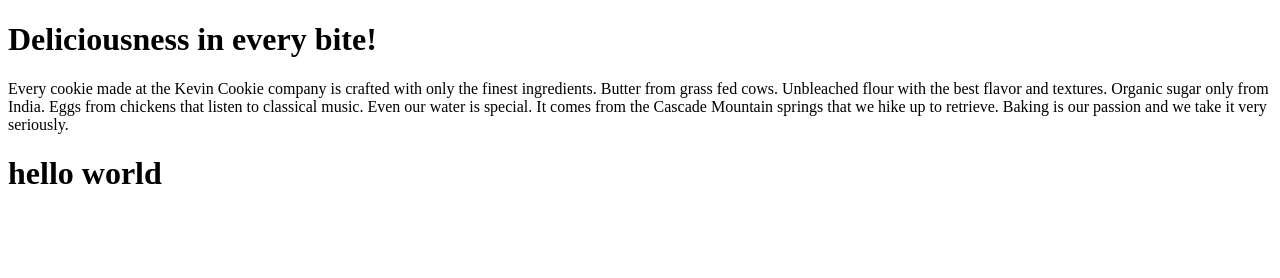
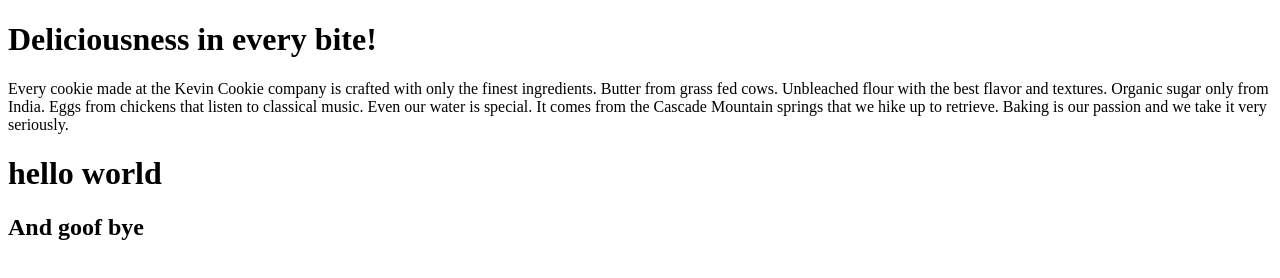
Before and after one commit to Nethwindu/repoTest, a plain HTML site: page index.htm in a window 1280 px wide. Drawn offline with Linux system fonts and the light colour scheme.

Commit message:
This was edited using VSCODE on browser

```diff
--- a/index.htm
+++ b/index.htm
@@ -8,6 +8,7 @@
 
 
 <h1>hello world</h1>
+<h2>And goof bye</h2>
 
 
 </body>
```
